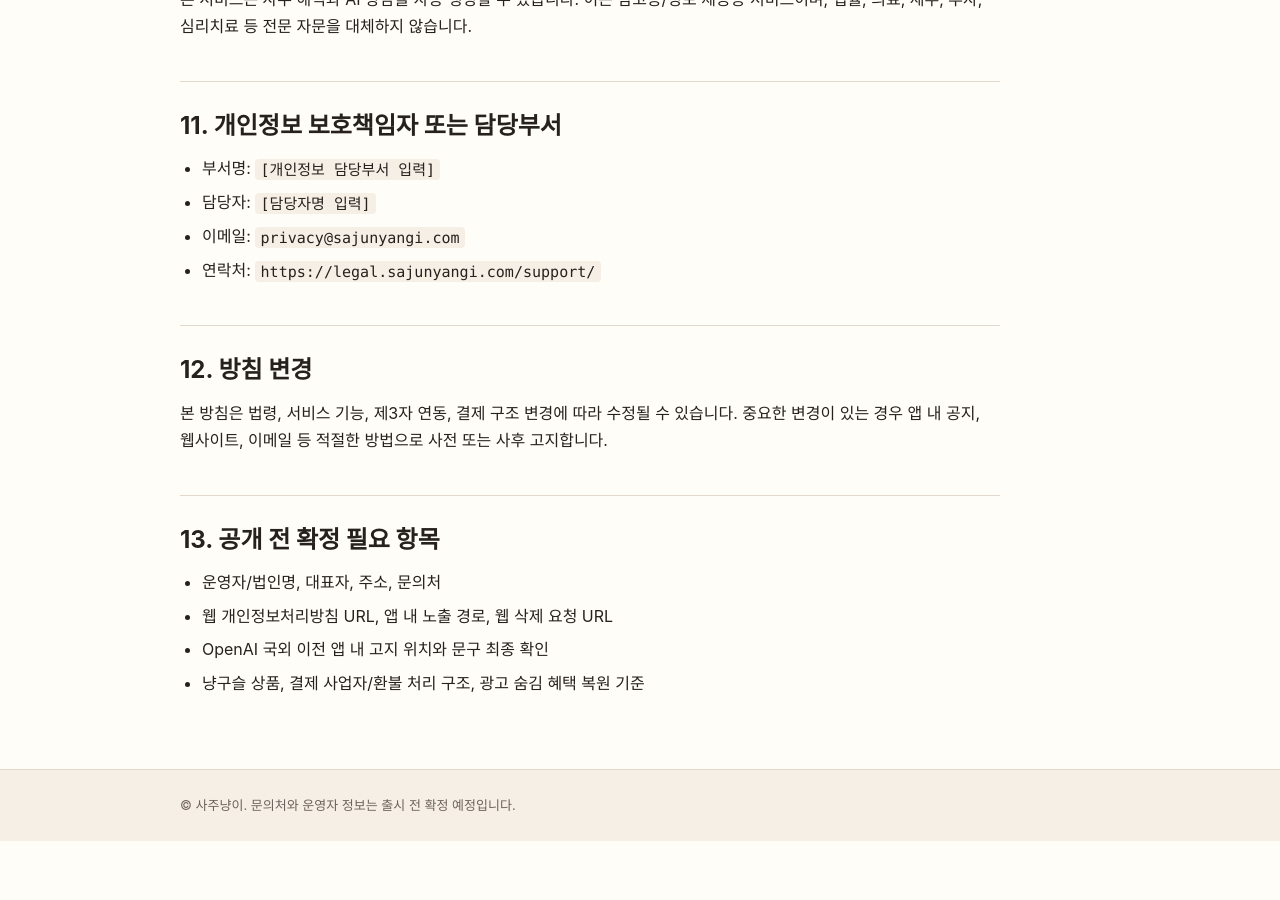
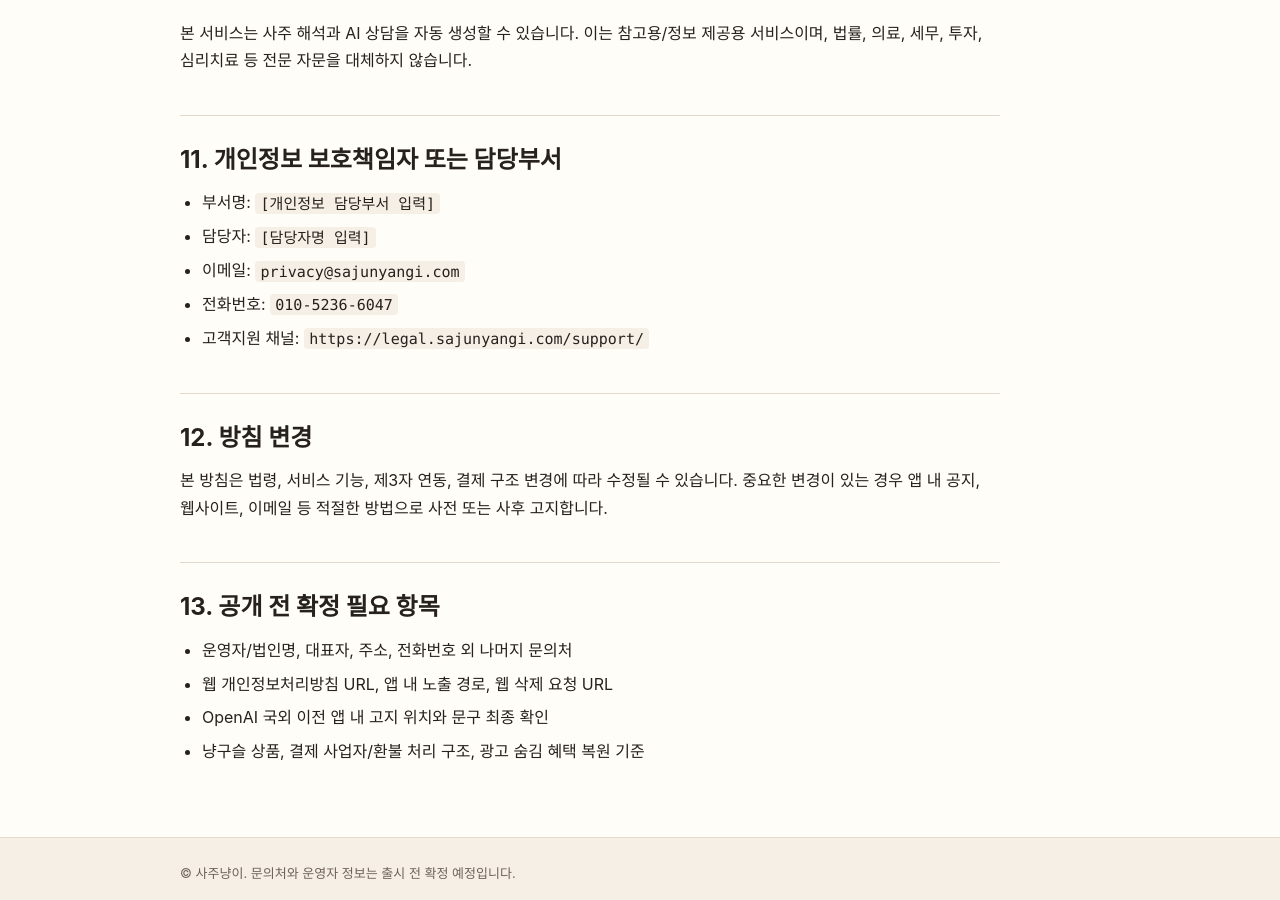
Before and after one commit to jybin00/sajunyangi-legal, a Jekyll site: the page built from privacy.md, in a window 1280 px wide and 900 px high, scrolled down 7268 px. Built offline with Jekyll 4.4.1, drawn with Linux system fonts in a browser that asks for light colours; before the commit the page ends 8109 px from its top, so only the background shows below that; some of the changed text lies outside the part shown.

Commit message:
docs: add business phone contact

```diff
--- a/privacy.md
+++ b/privacy.md
@@ -17,6 +17,7 @@ permalink: /privacy/
 - 운영자/개인정보처리자: `[운영자명 또는 법인명 입력]`
 - 대표자: `[대표자명 입력]`
 - 문의 이메일: `[privacy@... 또는 고객문의 이메일 입력]`
+- 전화번호: `010-5236-6047`
 - 주소: `[사업장 주소 입력]`
 - 시행일: `GitHub Pages 실제 공개일`
 - 공개 URL: `https://legal.sajunyangi.com/privacy/`
@@ -26,7 +27,7 @@ permalink: /privacy/
 공개 전에는 아래 운영값이 실제 서비스와 일치하도록 확정되어야 합니다.
 
 - 운영자/법인명, 대표자, 사업장 주소
-- 고객지원 이메일, 개인정보 문의 이메일
+- 고객지원 이메일, 개인정보 문의 이메일, 전화번호
 - 웹 개인정보처리방침 URL, 웹 삭제 요청 URL
 - 국외이전 고지값과 만 14세 미만 이용 제한 정책
 
@@ -201,7 +202,8 @@ Apple App Privacy 및 iOS Privacy Manifest 기준으로 현재 iOS 1.0/TestFligh
 - 부서명: `[개인정보 담당부서 입력]`
 - 담당자: `[담당자명 입력]`
 - 이메일: `privacy@sajunyangi.com`
-- 연락처: `https://legal.sajunyangi.com/support/`
+- 전화번호: `010-5236-6047`
+- 고객지원 채널: `https://legal.sajunyangi.com/support/`
 
 ## 12. 방침 변경
 
@@ -209,7 +211,7 @@ Apple App Privacy 및 iOS Privacy Manifest 기준으로 현재 iOS 1.0/TestFligh
 
 ## 13. 공개 전 확정 필요 항목
 
-- 운영자/법인명, 대표자, 주소, 문의처
+- 운영자/법인명, 대표자, 주소, 전화번호 외 나머지 문의처
 - 웹 개인정보처리방침 URL, 앱 내 노출 경로, 웹 삭제 요청 URL
 - OpenAI 국외 이전 앱 내 고지 위치와 문구 최종 확인
 - 냥구슬 상품, 결제 사업자/환불 처리 구조, 광고 숨김 혜택 복원 기준
```
Also changed, not shown: account/delete.md (+2 -1 lines), support.md (+1 -0 lines), terms.md (+2 -1 lines).
